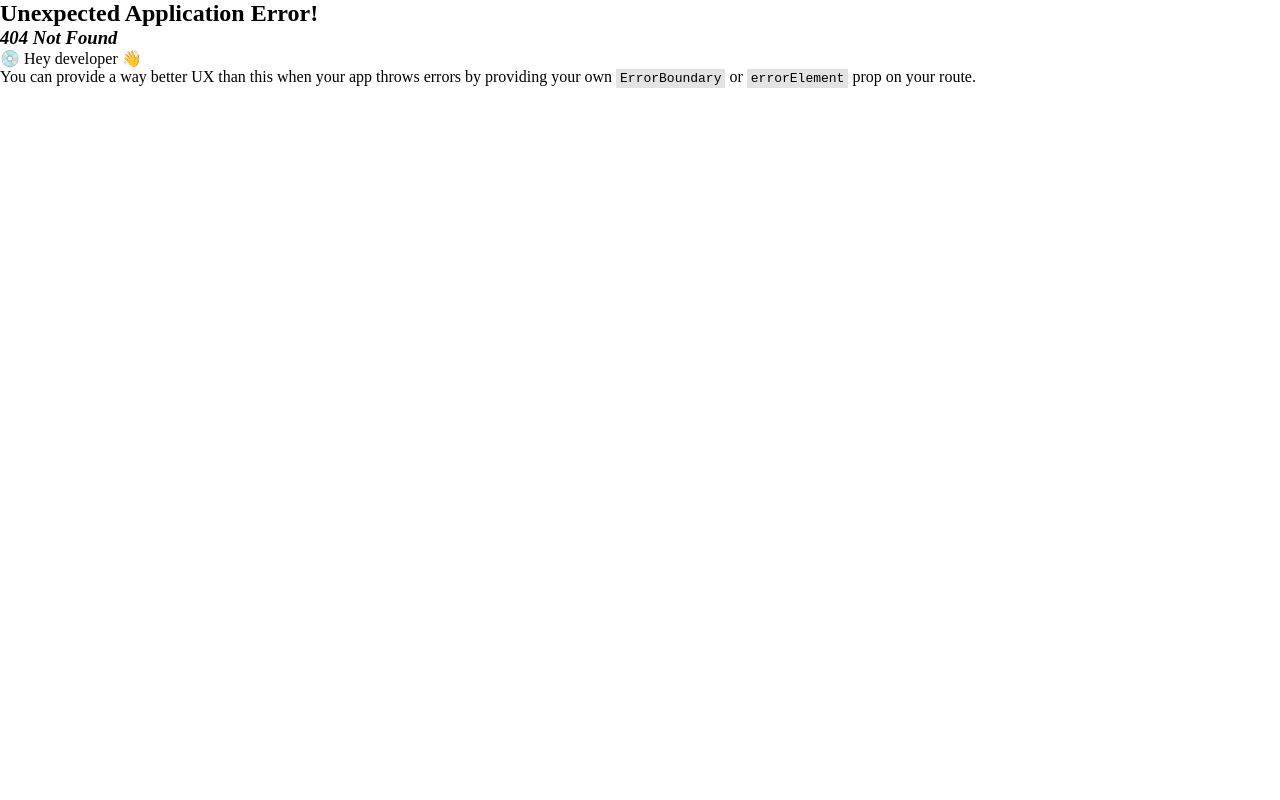
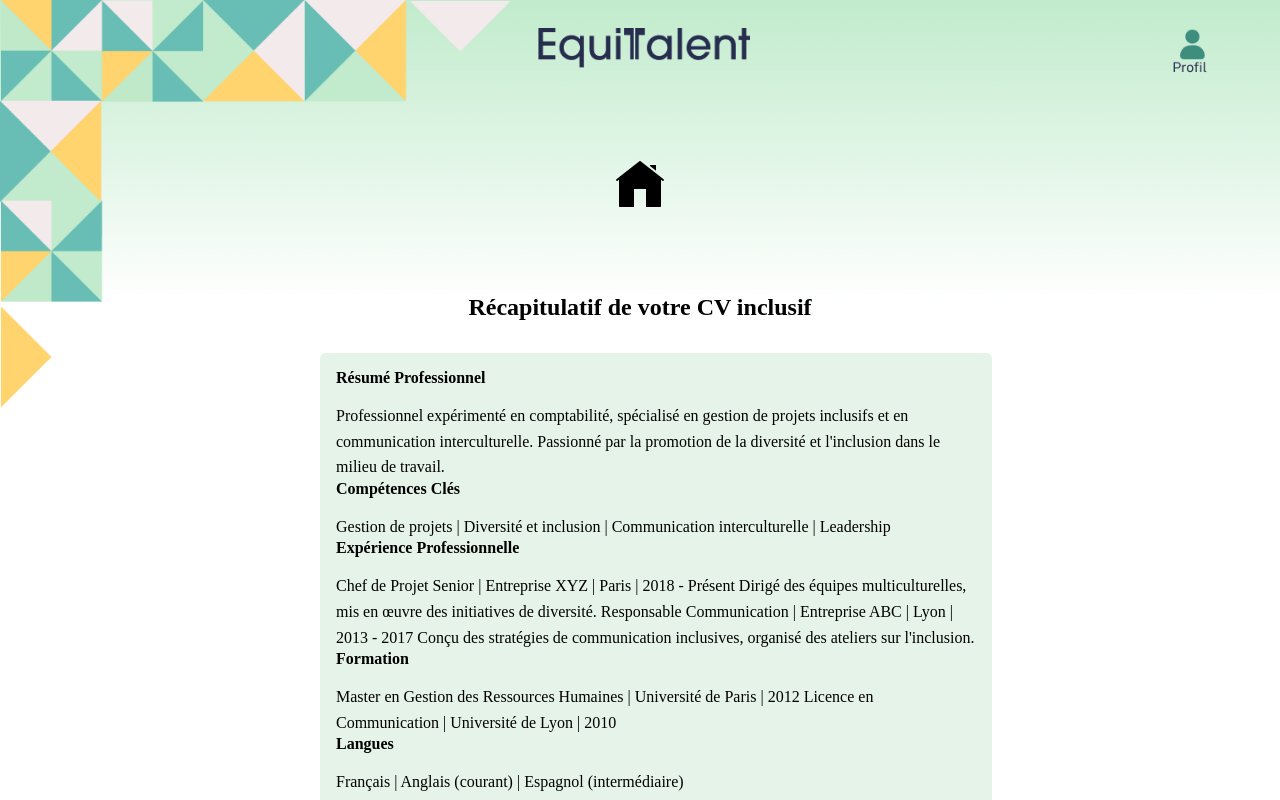
Before and after one commit to zhdanove59/hackaton-3, a React (Vite) app in the folder client/: page /recapitulatif in a window 1280 px wide. Before the commit this address had no page. Shown: the top 800 px of the page. Built offline with nearby package versions, Linux system fonts and the light colour scheme.

Commit message:
racap cv done

```diff
--- /dev/null
+++ b/client/src/components/RecapCv.css
@@ -0,0 +1,56 @@
+.body-recap {
+  background-image: url(../../src/assets/images/Page\ demandeurdemploi.png);
+  background-repeat: no-repeat;
+  background-size: 100%;
+  display: flex;
+  justify-content: center;
+}
+
+.container-recap {
+  display: flex;
+  flex-direction: column;
+  justify-content: center;
+  width: 50%;
+}
+
+.section-recap {
+  width: 100%;
+  display: flex;
+  flex-direction: column;
+  justify-content: center;
+  background-color: #e6f3e9;
+  padding: 1rem;
+  margin-bottom: 4rem;
+  border-radius: 5px;
+}
+.h4-recap {
+  padding-bottom: 1rem;
+}
+.p-recap {
+  line-height: 1.6;
+}
+.iconhome1 {
+  display: flex;
+  justify-content: center;
+  margin-top: 10rem;
+  margin-bottom: 5rem;
+}
+.home-icon1 {
+  transition: transform 0.2s ease-in-out;
+}
+.home-icon1:hover {
+  transform: scale(1.2);
+}
+.h4-center {
+  display: flex;
+  align-content: center;
+  justify-content: center;
+  margin-top: 3rem;
+  margin-bottom: 10rem;
+}
+
+.h2-recap {
+  display: flex;
+  justify-content: center;
+  margin-bottom: 2rem;
+}
--- /dev/null
+++ b/client/src/components/RecapCv.jsx
@@ -0,0 +1,55 @@
+import "./RecapCv.css";
+import { Link } from "react-router-dom";
+
+function RecapCv() {
+  return (
+    <div className="body-recap">
+      <div className="container-recap">
+        <div className="iconhome1">
+          <Link to="/">
+            <img
+              className="home-icon1"
+              src="../../src/assets/images/home.svg"
+              alt="home icon"
+            />
+          </Link>
+        </div>
+        <h2 className="h2-recap">Récapitulatif de votre CV inclusif</h2>
+        <div className="section-recap">
+          <h4 className="h4-recap">Résumé Professionnel</h4>
+          <p className="p-recap">
+            Professionnel expérimenté en comptabilité, spécialisé en gestion de
+            projets inclusifs et en communication interculturelle. Passionné par
+            la promotion de la diversité et l'inclusion dans le milieu de
+            travail.
+          </p>
+          <h4 className="h4-recap">Compétences Clés</h4>
+          <p className="p-recap">
+            Gestion de projets | Diversité et inclusion | Communication
+            interculturelle | Leadership
+          </p>
+          <h4 className="h4-recap">Expérience Professionnelle</h4>
+          <p className="p-recap">
+            Chef de Projet Senior | Entreprise XYZ | Paris | 2018 - Présent
+            Dirigé des équipes multiculturelles, mis en œuvre des initiatives de
+            diversité. Responsable Communication | Entreprise ABC | Lyon | 2013
+            - 2017 Conçu des stratégies de communication inclusives, organisé
+            des ateliers sur l'inclusion.
+          </p>
+          <h4 className="h4-recap"> Formation</h4>
+          <p className="p-recap">
+            Master en Gestion des Ressources Humaines | Université de Paris |
+            2012 Licence en Communication | Université de Lyon | 2010
+          </p>
+          <h4 className="h4-recap">Langues</h4>
+          <p className="p-recap">
+            Français | Anglais (courant) | Espagnol (intermédiaire)
+          </p>
+        </div>
+        <h4 className="h4-center">Merci pour votre candidature!</h4>
+      </div>
+    </div>
+  );
+}
+
+export default RecapCv;
--- a/client/src/main.jsx
+++ b/client/src/main.jsx
@@ -10,7 +10,7 @@ import Accueil from "./components/Accueil"
 import EmployeurConnexion from "./pages/EmployeurConnexion/EmployeurConnexion";
 import App from "./App";
 import Inscription from "./components/Formulaires/Inscription";
-
+import RecapCv from "./components/RecapCv"
 
 
 const router = createBrowserRouter([
@@ -28,6 +28,10 @@ const router = createBrowserRouter([
       {
         path: "/employeur",
         element: <>employeur</>,
+      },
+      {
+        path: "/recapitulatif",
+        element: <RecapCv/>,
       },
       {
         path: "/AboutPage",
```
Also changed, not shown: client/src/assets/images/Page demandeurdemploi.png (added).
